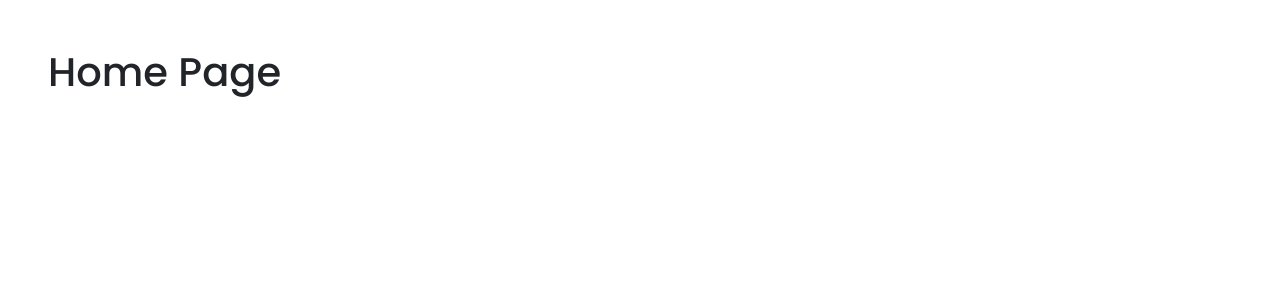
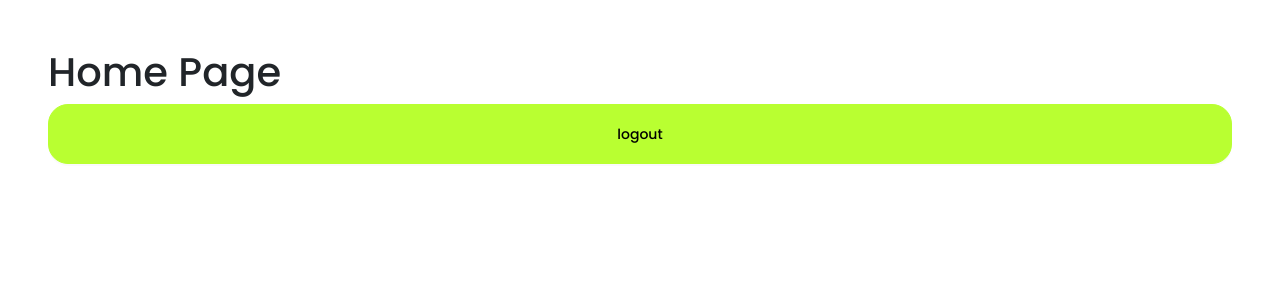
Before and after one commit to MartuRiesco/Central-de-Turnos, a React (Create React App) app in the folder turnos/: page /home in a window 1280 px wide. Shown: the top 300 px of the page. Built offline with nearby package versions, Linux system fonts and the light colour scheme; sample sign-in values are in the browser's storage; a web font is replaced by a local one.

Commit message:
token details

```diff
--- a/turnos/src/App.js
+++ b/turnos/src/App.js
@@ -5,7 +5,7 @@ import Register from './Components/Register/register';
 import Home from './Components/Home/home';
 import PublicRoute from './Components/PublicRoute/publicRoute';
 import { Toaster } from 'react-hot-toast';
-//import ProtectedRoute from './Components/ProtectedRoute/protectedRoute';
+import ProtectedRoute from './Components/ProtectedRoute/protectedRoute';
 
 function App() {
   return (
@@ -19,20 +19,20 @@ function App() {
               <Route path='/' element={
                   <PublicRoute>
                       <Login />
-                  </PublicRoute>
+                   </PublicRoute>
                     }
               />
               <Route path='/register' element={
-                  <PublicRoute>
+            /*       <PublicRoute> */
                       <Register />
-                  </PublicRoute>
+                  /* </PublicRoute> */
                     }
               />
               <Route
                 path='/home' element={
-                  //<ProtectedRoute>
+                  <ProtectedRoute>
                       <Home />
-                  //</ProtectedRoute>
+                  </ProtectedRoute>
                    }
               />
           </Routes>
--- a/turnos/src/Components/Home/home.jsx
+++ b/turnos/src/Components/Home/home.jsx
@@ -1,13 +1,54 @@
 import React from "react";
 import './styles.css';
+import { Button, Form } from "antd";
+import axios from "axios";
+import toast from "react-hot-toast";
+import { useNavigate } from "react-router-dom";
 
 function Home() {
+    const navigate = useNavigate()
+    const onclick = async()=>{
+        alert('saliendo');
+     const response = await axios.get('/logout')
+     console.log(response);
+     if (response){
+        navigate('/')
+     }
+    }
+   /*  const logout= ()=>{
+        try {
+            const response = axios.post('/logout')
+            console.log(response);
+           }catch{
+            console.log(error.message);
+           }
+ */
 
+   /*  const onFinish = async(values) => {
+        try {
+         const response = await axios.get('/logout', values)
+         console.log(response);
+         if (response.data.success) {
+             toast.success(response.data.message)
+             toast('Redirecting to home page')
+             localStorage.setItem("token", response.token)
+             navigate('/login')
+         }else{
+             toast.error(response.data.message)
+         }
+        } catch (error) {
+         console.log(error.message)
+         toast.error('something went wrong')
+        } */
     return (
         <div>
-            <h1>Home Page</h1>
+            <h1>Home Page
+
+            <Button className="primary-button mt-2 mb-4" /* onFinish={onFinish} */ onClick={onclick}  htmlType="submit">logout</Button>
+
+
+            </h1>
         </div>
     );
 };
-
 export default Home;
--- a/turnos/src/Components/Login/login.jsx
+++ b/turnos/src/Components/Login/login.jsx
@@ -15,7 +15,8 @@ function Login() {
         if (response.data.success) {
             toast.success(response.data.message)
             toast('Redirecting to home page')
-            localStorage.setItem("token", response.token)
+            console.log(response.data.token);
+            localStorage.setItem("token", response.data.token)
             navigate('/home')
         }else{
             toast.error(response.data.message)
```
Also changed, not shown: 2 other files (tests, documents, lock files or other folders).
